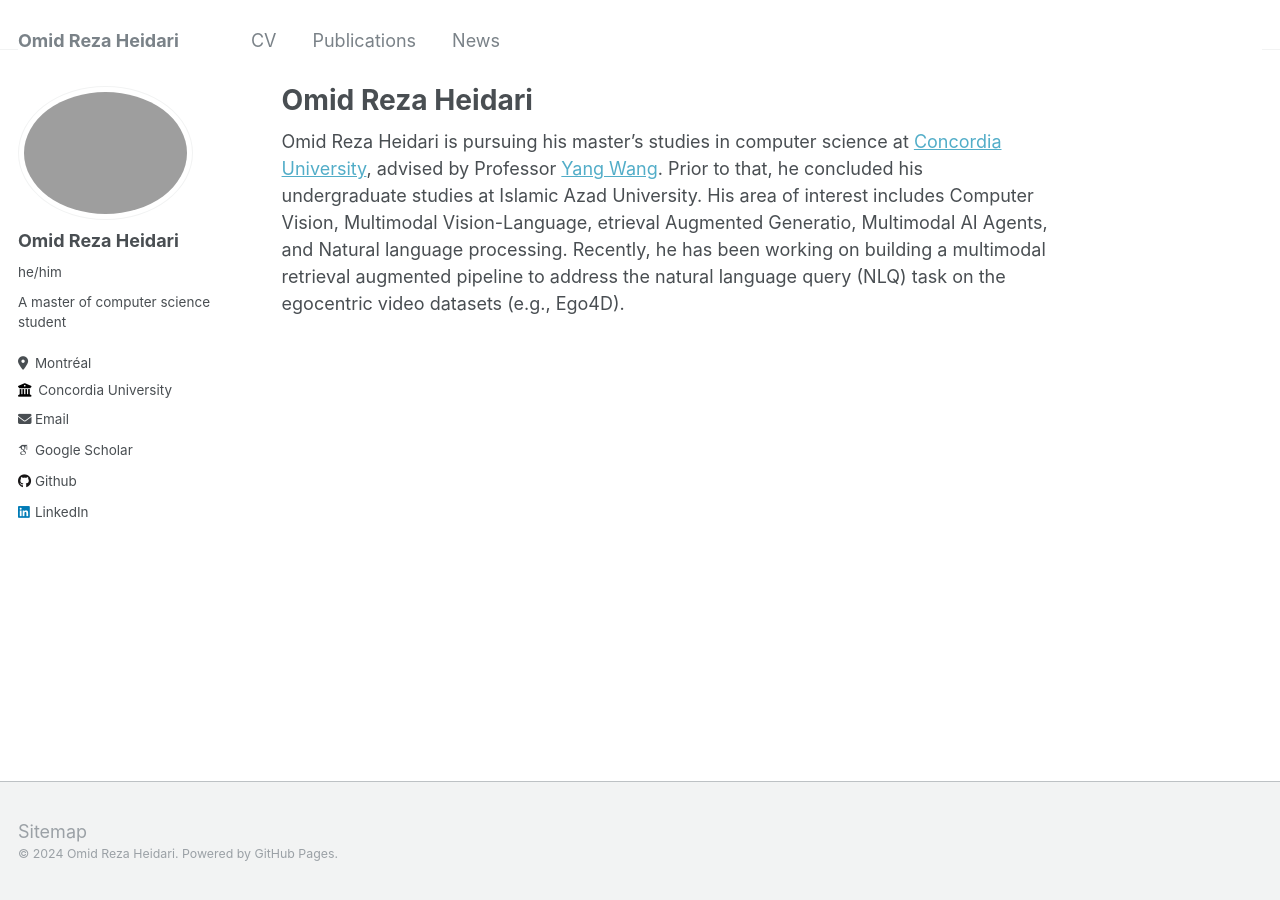
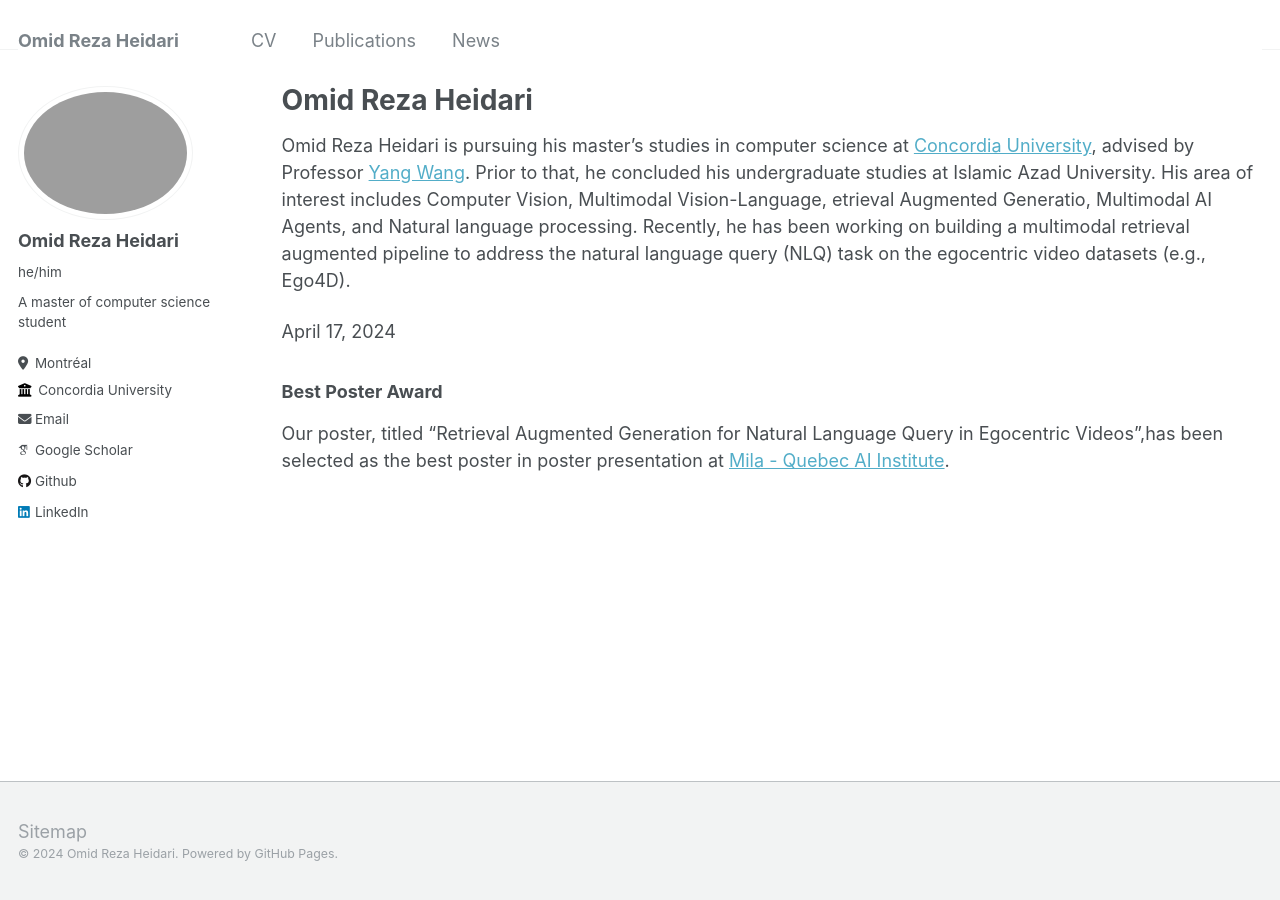
Before and after one commit to omid-reza/omid-reza.github.io, a Jekyll site: the page built from _pages/about.md, in a window 1280 px wide. Built offline with Jekyll 4.4.1, drawn with Linux system fonts in a browser that asks for light colours; some web fonts are replaced.

Commit message:
add news

```diff
--- a/_pages/about.md
+++ b/_pages/about.md
@@ -8,3 +9,13 @@
 ---
 
 Omid Reza Heidari is pursuing his master's studies in computer science at [Concordia University](https://www.concordia.ca/), advised by Professor [Yang Wang](https://users.encs.concordia.ca/~wayang/). Prior to that, he concluded his undergraduate studies at Islamic Azad University. His area of interest includes Computer Vision, Multimodal Vision-Language, etrieval Augmented Generatio, Multimodal AI Agents, and Natural language processing. Recently, he has been working on building a multimodal retrieval augmented pipeline to address the natural language query (NLQ) task on the egocentric video datasets (e.g., Ego4D).
+
+{% include base_path %}
+{% capture written_year %}'None'{% endcapture %}
+{% for post in site.posts %}
+  {% capture year %}{{ post.date | date: '%Y' }}{% endcapture %}
+  {% if year != written_year %}
+    {% capture written_year %}{{ year }}{% endcapture %}
+  {% endif %}
+  {% include post.html %}
+{% endfor %}
```
Also changed, not shown: other parts of _pages/about.md (+1 -0 lines).
